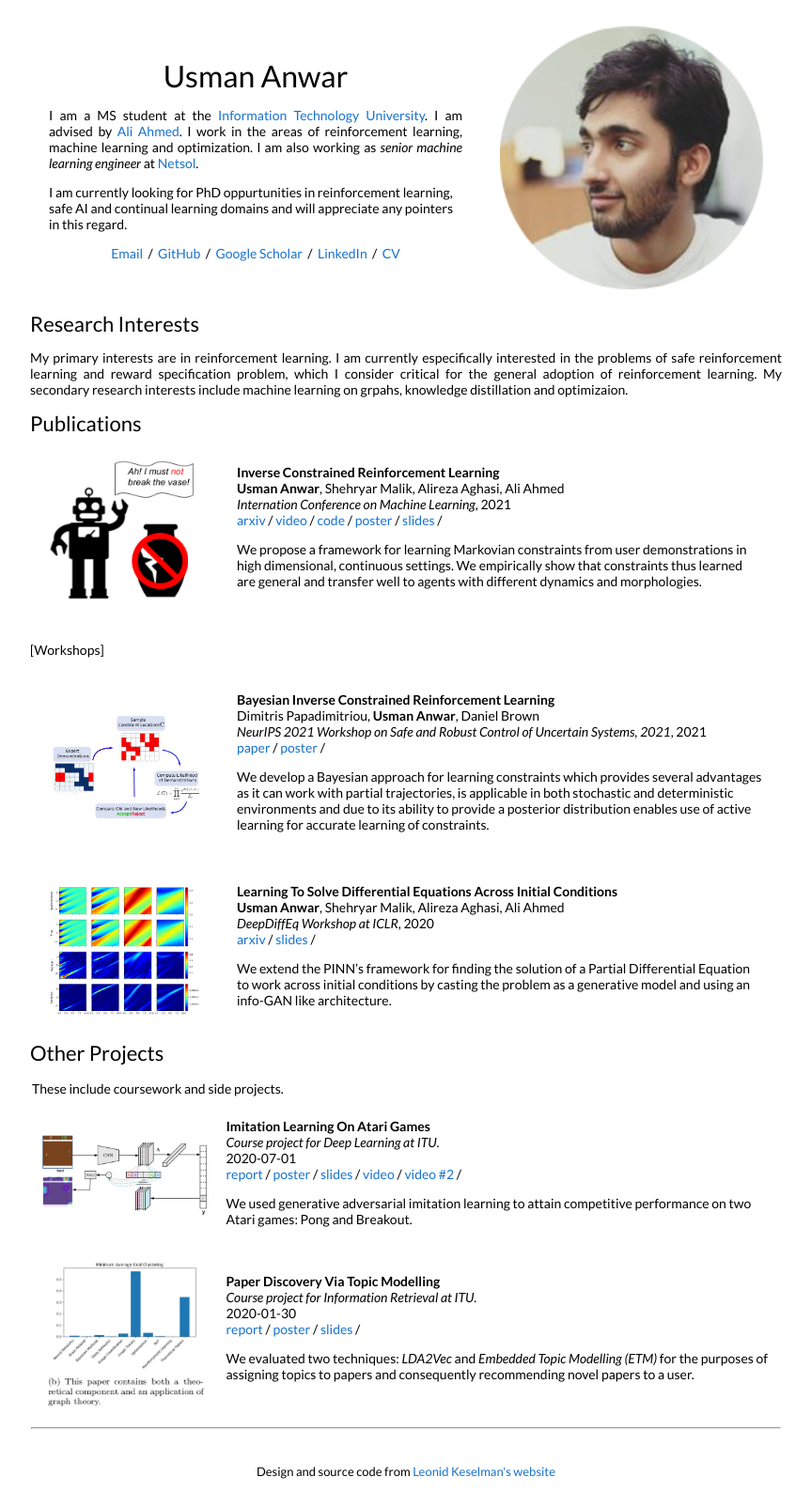
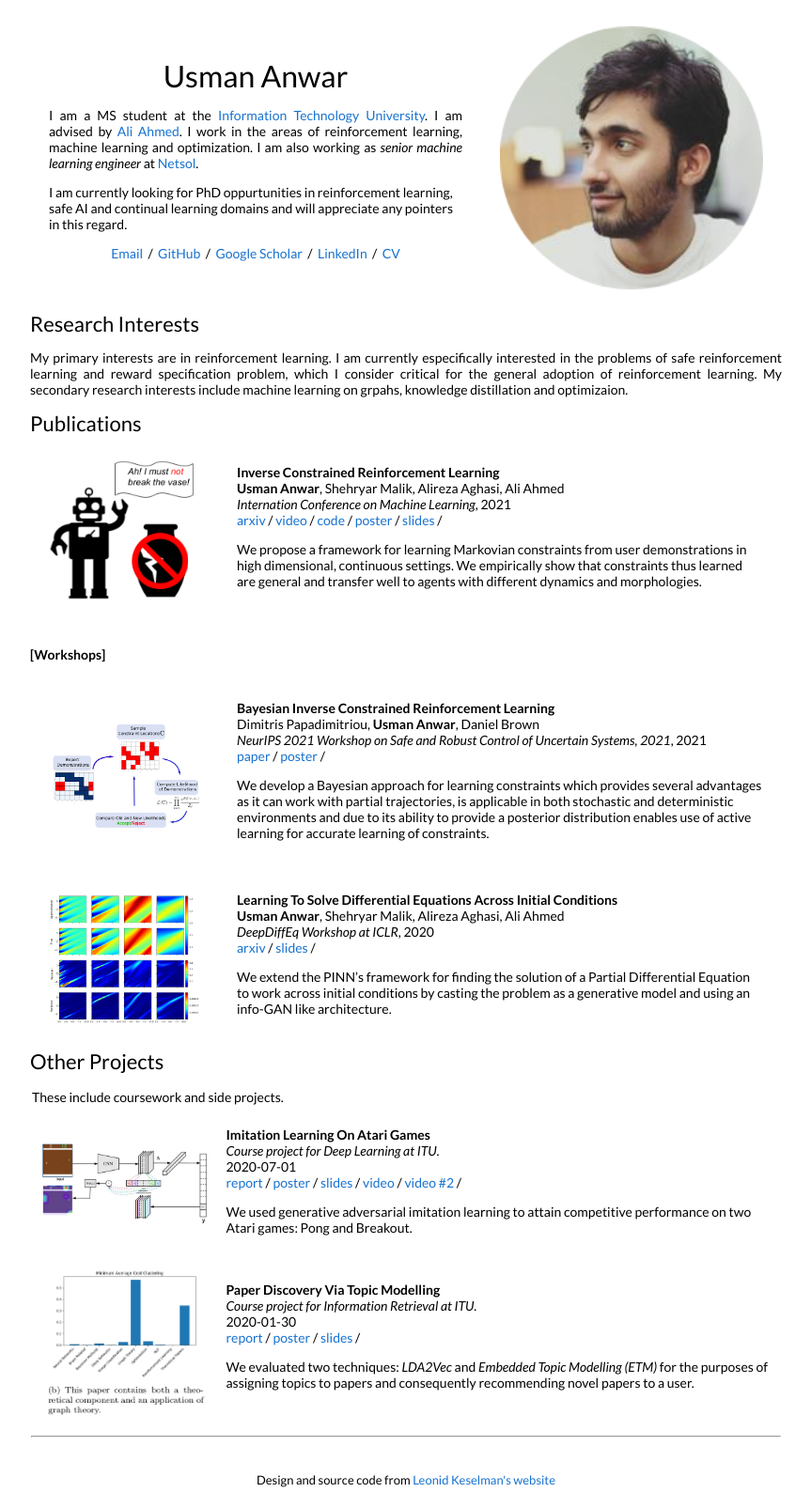
Before and after one commit to uzman-anwar/uzman-anwar.github.io, a Jekyll site: the page built from _posts/workshop/2021-12-01-BICRL.markdown, in a window 1280 px wide. Shown: the whole page at 94% size, without its empty margins (208-1071 px from the left). Built offline with Jekyll 4.4.1, drawn with Linux system fonts in a browser that asks for light colours.

Commit message:
Minor change

```diff
--- a/_layouts/default.html
+++ b/_layouts/default.html
@@ -103,7 +103,7 @@
           {% endfor %}
           {% endfor %}
         </table>
-        <p>[Workshops]</p>
+        <h4>[Workshops]</h4>
         <table style="width:100%;border:0px;border-spacing:0px;border-collapse:separate;margin-right:auto;margin-left:auto;">
           <tr>
             <td style="width:100%;vertical-align:middle">
```
